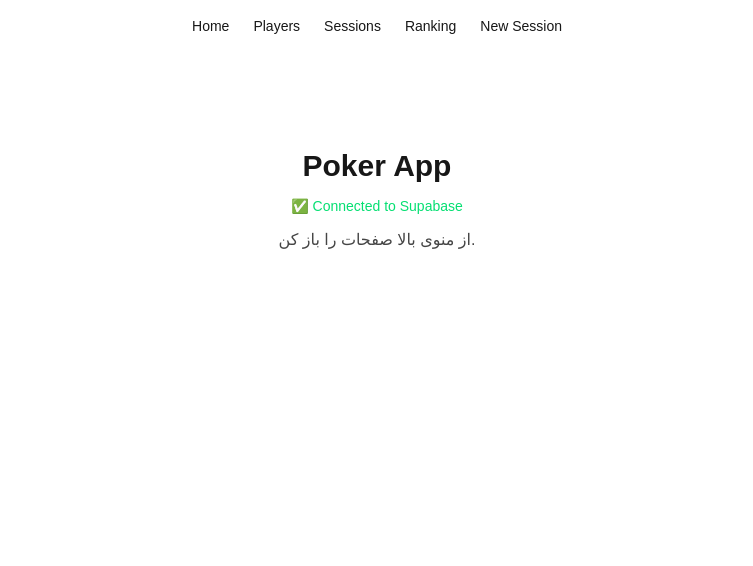
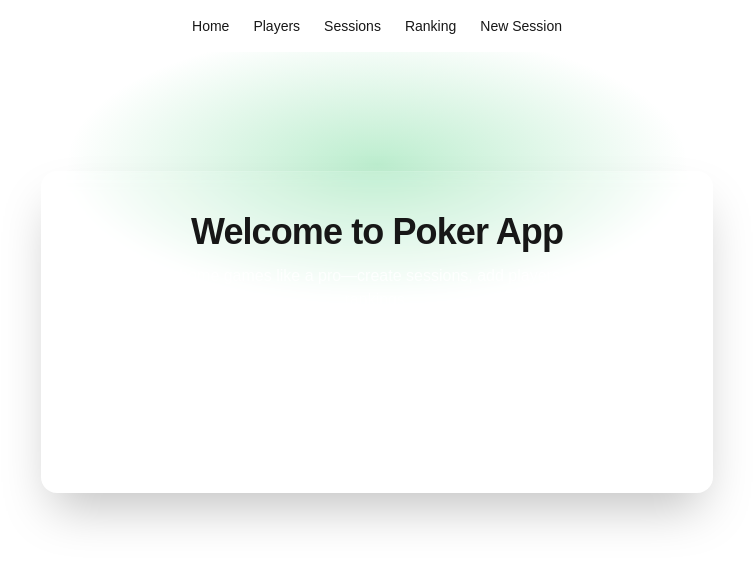
Before and after one commit to matingh-gh/Poker-Club, a Next.js app: page / in a window 1280 px wide. Shown: the top 566 px of the page, without its empty margins (263-1016 px from the left). Built offline with nearby package versions, Linux system fonts and the light colour scheme.

Commit message:
feat(home): polished hero, welcome message, and menu hints

```diff
--- a/app/page.tsx
+++ b/app/page.tsx
@@ -1,9 +1,28 @@
 export default function Home() {
   return (
-    <section className="flex flex-col items-center gap-3 py-24 text-center">
-      <h1 className="text-3xl font-semibold">Poker App</h1>
-      <p className="text-sm text-green-400">✅ Connected to Supabase</p>
-      <p className="opacity-80">از منوی بالا صفحات را باز کن.</p>
+    <section className="min-h-[70dvh] flex flex-col items-center justify-center gap-6 text-center relative">
+      {/* subtle bg glow */}
+      <div className="pointer-events-none absolute inset-0 opacity-30 [background:radial-gradient(60%_40%_at_50%_20%,_#22c55e_0%,_transparent_60%)]" />
+      <div className="relative mx-auto max-w-2xl rounded-2xl border border-white/10 bg-white/5 p-10 shadow-2xl backdrop-blur">
+        <h1 className="text-4xl font-semibold tracking-tight">Welcome to Poker App</h1>
+        <p className="mt-3 text-base text-white/80">
+          Track your home games like a pro—create sessions, add players, and see live rankings.
+        </p>
+        <div className="mt-6 grid gap-3 text-sm text-left">
+          <p className="text-white/90">
+            • <span className="font-medium">Players</span>: manage your players list.
+          </p>
+          <p className="text-white/90">
+            • <span className="font-medium">Sessions</span>: view history or start a new game.
+          </p>
+          <p className="text-white/90">
+            • <span className="font-medium">Ranking</span>: see standings based on results.
+          </p>
+          <p className="text-white/70">
+            Use the navigation bar above to jump to any section.
+          </p>
+        </div>
+      </div>
     </section>
   );
 }
```
